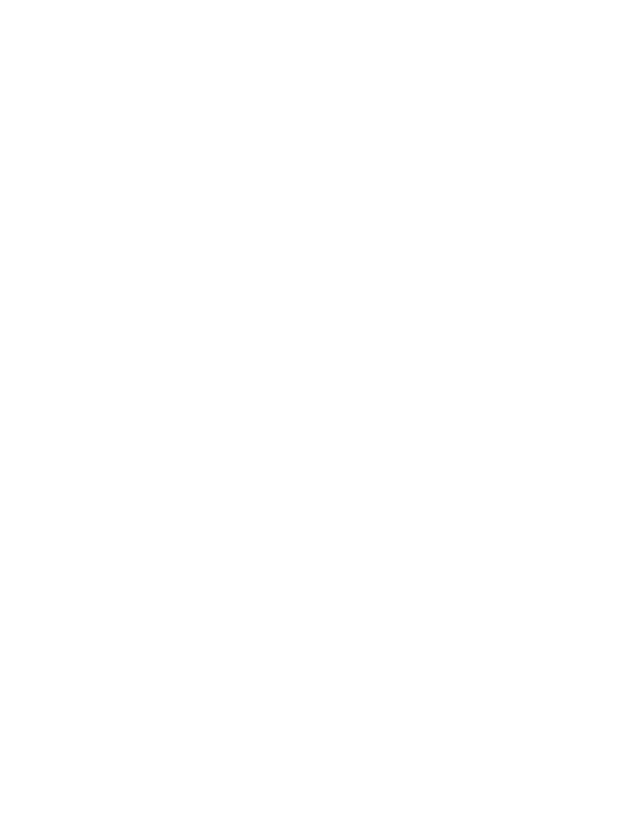
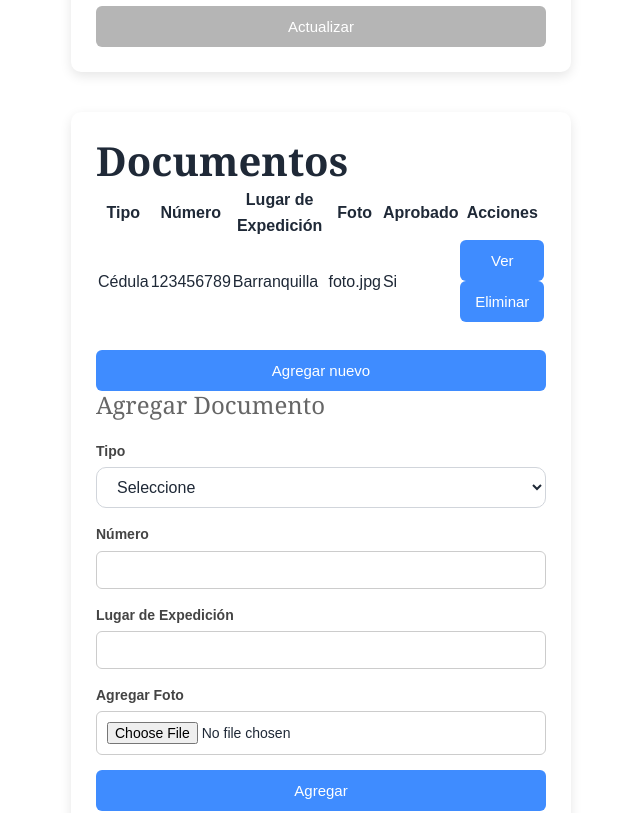
Before and after one commit to Sxnty-19/InnT_Angular, an Angular app: page /perfil in a window 1280 px wide. Shown: the part 960-1773 px from the top of the page, without its empty margins (319-959 px from the left). Before the commit the page ends 950 px from the top, so only its background shows below. Built offline with nearby package versions, Linux system fonts and the light colour scheme; no server answers.

Commit message:
Update Perfil (NO TERMINADO)

```diff
--- a/src/app/components/navbar-a/navbar-a.ts
+++ b/src/app/components/navbar-a/navbar-a.ts
@@ -43,9 +43,7 @@ export class NavbarA {
         this.isLoading = false;
         this.cd.detectChanges();
       }
-
     });
-
   }
 
   toggleMenu(): void {
@@ -59,6 +57,5 @@ export class NavbarA {
     if (window.matchMedia('(max-width:768px)').matches) {
       this.isMenuOpen = false;
     }
-
   }
 }
--- a/src/app/components/navbar/navbar.html
+++ b/src/app/components/navbar/navbar.html
@@ -11,6 +11,7 @@
         <button class="nav-btn" (click)="editarPerfil()">
             <span class="desktop-text">Editar perfil</span>
         </button>
+
         <button class="nav-btn logout" (click)="cerrarSesion()">
             <span class="desktop-text">Cerrar sesión</span>
         </button>
--- a/src/app/components/navbar/navbar.ts
+++ b/src/app/components/navbar/navbar.ts
@@ -16,8 +16,7 @@ export class Navbar implements OnInit {
   constructor(private router: Router) { }
 
   ngOnInit(): void {
-    this.fullName = localStorage.getItem('nombre')
-      || 'Acceso Denegado (PERMISOS BLOQUEADOS)';
+    this.fullName = localStorage.getItem('nombre') || 'Acceso Denegado (PERMISOS BLOQUEADOS)';
   }
 
   irPrincipal(): void {
--- a/src/app/pages/perfil/perfil.css
+++ b/src/app/pages/perfil/perfil.css
@@ -0,0 +1,67 @@
+.principal-content {
+  max-width: 500px;
+  margin: 40px auto;
+  padding: 25px;
+  background: #ffffff;
+  border-radius: 10px;
+  box-shadow: 0 4px 12px rgba(0,0,0,0.1);
+  font-family: Arial, Helvetica, sans-serif;
+}
+
+.principal-content h1 {
+  margin-bottom: 5px;
+  color: #333;
+}
+
+.principal-content h3 {
+  margin-bottom: 20px;
+  color: #666;
+  font-weight: normal;
+}
+
+form div {
+  display: flex;
+  flex-direction: column;
+  margin-bottom: 15px;
+}
+
+label {
+  font-size: 14px;
+  margin-bottom: 5px;
+  color: #444;
+}
+
+input {
+  padding: 10px;
+  border-radius: 6px;
+  border: 1px solid #ccc;
+  font-size: 14px;
+  transition: border 0.2s, box-shadow 0.2s;
+}
+
+input:focus {
+  outline: none;
+  border-color: #3f8cff;
+  box-shadow: 0 0 3px rgba(63,140,255,0.4);
+}
+
+button {
+  width: 100%;
+  padding: 12px;
+  border: none;
+  border-radius: 6px;
+  background: #3f8cff;
+  color: white;
+  font-size: 15px;
+  cursor: pointer;
+  transition: background 0.2s;
+}
+
+button:hover {
+  background: #2f6fd6;
+}
+
+button:disabled {
+  background: #b5b5b5;
+  cursor: not-allowed;
+}
--- a/src/app/pages/perfil/perfil.html
+++ b/src/app/pages/perfil/perfil.html
@@ -1,10 +1,12 @@
 <app-navbar></app-navbar>
 <app-navbar-a></app-navbar-a>
 
+<h1>Perfil</h1>
+
 <div class="principal-content">
 
-    <h1>Perfil</h1>
     <h3>Editar Cuenta</h3>
+    <h5>Los campos marcados con * son obligatorios</h5>
 
     <form [formGroup]="perfilForm" (ngSubmit)="actualizarUsuario()">
 
@@ -14,8 +16,18 @@
         </div>
 
         <div>
+            <label>Segundo Nombre</label>
+            <input type="text" formControlName="segundo_nombre">
+        </div>
+
+        <div>
             <label>Primer Apellido *</label>
             <input type="text" formControlName="primer_apellido">
+        </div>
+
+        <div>
+            <label>Segundo Apellido</label>
+            <input type="text" formControlName="segundo_apellido">
         </div>
 
         <div>
@@ -46,4 +58,94 @@
 
 </div>
 
+
+<!-- SECCIÓN DOCUMENTOS -->
+
+<div class="principal-content">
+
+    <h2>Documentos</h2>
+
+    <table>
+
+        <thead>
+            <tr>
+                <th>Tipo</th>
+                <th>Número</th>
+                <th>Lugar de Expedición</th>
+                <th>Foto</th>
+                <th>Aprobado</th>
+                <th>Acciones</th>
+            </tr>
+        </thead>
+
+        <tbody>
+
+            <!-- luego aquí iría el *ngFor -->
+
+            <tr>
+                <td>Cédula</td>
+                <td>123456789</td>
+                <td>Barranquilla</td>
+                <td>foto.jpg</td>
+                <td>Si</td>
+                <td>
+                    <button>Ver</button>
+                    <button>Eliminar</button>
+                </td>
+            </tr>
+
+        </tbody>
+
+    </table>
+
+    <br>
+
+    <button>
+        Agregar nuevo
+    </button>
+
+
+    <!-- FORMULARIO NUEVO DOCUMENTO -->
+
+    <div class="form-documento">
+
+        <h3>Agregar Documento</h3>
+
+        <form>
+
+            <div>
+                <label>Tipo</label>
+                <select>
+                    <option value="">Seleccione</option>
+                    <option>Cédula</option>
+                    <option>Pasaporte</option>
+                    <option>Licencia</option>
+                </select>
+            </div>
+
+            <div>
+                <label>Número</label>
+                <input type="text">
+            </div>
+
+            <div>
+                <label>Lugar de Expedición</label>
+                <input type="text">
+            </div>
+
+            <div>
+                <label>Agregar Foto</label>
+                <input type="file">
+            </div>
+
+            <button type="submit">
+                Agregar
+            </button>
+
+        </form>
+
+    </div>
+
+</div>
+
 <app-footer></app-footer>
--- a/src/app/pages/perfil/perfil.ts
+++ b/src/app/pages/perfil/perfil.ts
@@ -1,5 +1,5 @@
 import { CommonModule } from '@angular/common';
-import { Component } from '@angular/core';
+import { Component, ChangeDetectorRef } from '@angular/core';
 import { Navbar } from '../../components/navbar/navbar';
 import { NavbarA } from '../../components/navbar-a/navbar-a';
 import { Footer } from '../../components/footer/footer';
@@ -13,19 +13,23 @@ import { Usuario } from '../../services/usuario';
   styleUrl: './perfil.css',
 })
 export class Perfil {
+
   perfilForm!: FormGroup;
-  passwordActual = "";
+  usuarioActual: any;
 
   constructor(
     private fb: FormBuilder,
-    private Usuario: Usuario
+    private usuarioService: Usuario,
+    private cd: ChangeDetectorRef
   ) { }
 
   ngOnInit(): void {
 
     this.perfilForm = this.fb.group({
       primer_nombre: ['', Validators.required],
+      segundo_nombre: [''],
       primer_apellido: ['', Validators.required],
+      segundo_apellido: [''],
       username: ['', Validators.required],
       correo: [''],
       telefono: [''],
@@ -33,23 +37,26 @@ export class Perfil {
     });
 
     this.cargarDatosUsuario();
+
   }
 
   cargarDatosUsuario() {
 
-    this.Usuario.getUsuarioToken().subscribe((res: any) => {
+    this.usuarioService.getUsuarioToken().subscribe((res: any) => {
 
       const user = res.data;
 
+      this.usuarioActual = user;
+
       this.perfilForm.patchValue({
-        primer_nombre: user.primer_nombre,
-        primer_apellido: user.primer_apellido,
-        username: user.username,
-        correo: user.correo,
-        telefono: user.telefono
+        primer_nombre: user[2],
+        segundo_nombre: user[3],
+        primer_apellido: user[4],
+        segundo_apellido: user[5],
+        telefono: user[6],
+        correo: user[7],
+        username: user[8]
       });
-
-      this.passwordActual = user.password;
 
     });
 
@@ -57,23 +64,34 @@ export class Perfil {
 
   actualizarUsuario() {
 
-    let data = this.perfilForm.value;
+    const data = {
+      ...this.usuarioActual,
+      ...this.perfilForm.value
+    };
 
     if (!data.password) {
-      data.password = this.passwordActual;
+      data.password = this.usuarioActual[9];
     }
 
-    this.Usuario.updateUsuario(data).subscribe({
+    this.usuarioService.updateUsuario(data).subscribe({
 
-      next: (res) => {
-        alert("Usuario actualizado correctamente")
+      next: () => {
+
+        alert("Usuario actualizado correctamente: Algunos cambios pueden requerir que vuelvas a iniciar sesión.");
+
+        // limpiar campo contraseña
+        this.perfilForm.patchValue({
+          password: ''
+        });
+
       },
 
       error: (err) => {
-        console.error(err)
+        console.error(err);
       }
 
     });
 
   }
+
 }
```
Also changed, not shown: src/app/components/footer/footer.ts (line endings or trailing spaces).
